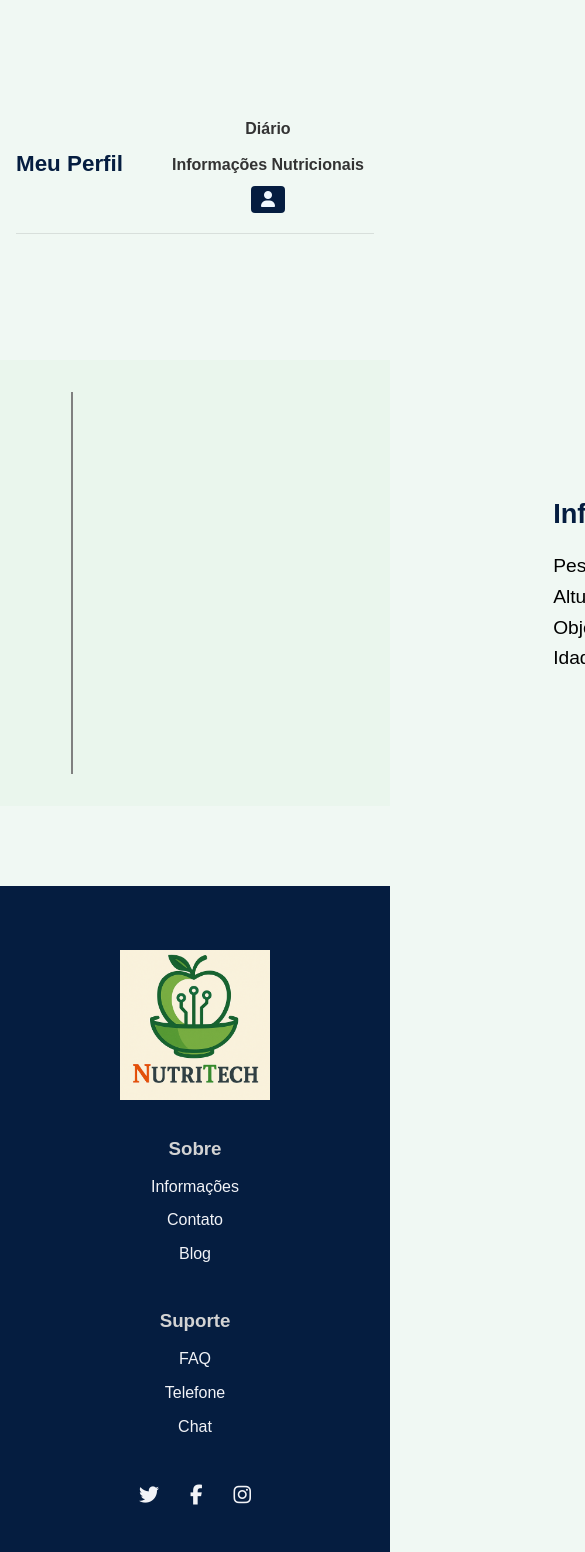
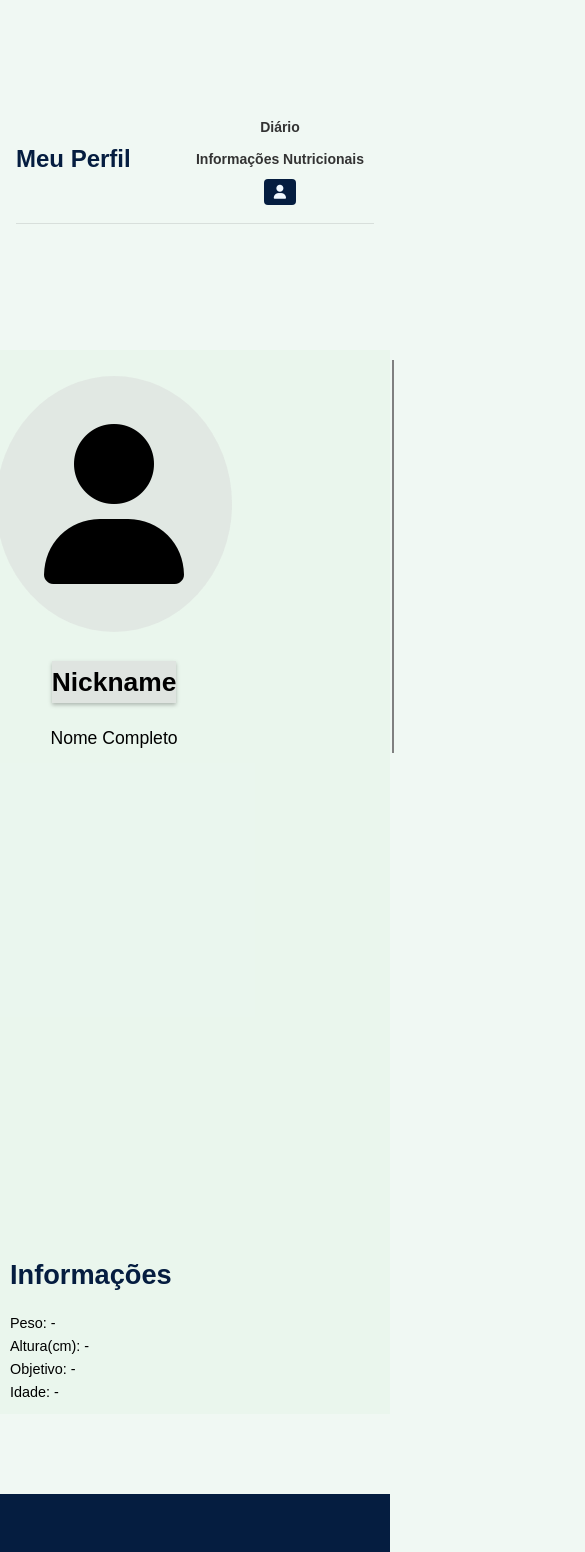
Before and after one commit to felipepcbatista/AuxilioNutricional, a website: page public/user_profile.html in a window 390 px wide. Shown: the top 1552 px of the page, 585 px wide, since content can reach past the window. Drawn offline with Linux system fonts and the light colour scheme.

Commit message:
User Profile 100% responsivo

```diff
--- a/public/assets/css/responsivo.css
+++ b/public/assets/css/responsivo.css
@@ -514,3 +514,123 @@
     padding: 10px 0;
   }
 }
+
+
+/*USER PROFILE*/
+
+@media (max-width: 1000px) {
+  body {
+    font-size: 16px;
+  }
+
+
+
+  header h1 {
+    font-size: 1.8rem;
+  }
+
+  nav ul {
+    display: flex;
+    justify-content: space-around;
+    padding: 0;
+  }
+
+  nav ul li {
+    margin: 0 10px;
+  }
+
+  main .user {
+    display: flex;
+    flex-direction: column;
+    align-items: center;
+    padding: 15px;
+  }
+
+  .user-list {
+    display: flex;
+    flex-direction: column;
+    align-items: center;
+    gap: 10px;
+  }
+
+  .user-icon {
+    font-size: 4rem;
+  }
+
+  .info-list {
+    margin-top: 20px;
+    width: 100%;
+  }
+
+  .info-list ul {
+    padding-left: 0;
+    list-style-position: inside;
+  }
+
+  footer .footer-container {
+    display: flex;
+    flex-wrap: wrap;
+    justify-content: space-around;
+  }
+
+  footer .footer-links {
+    margin: 15px 0;
+    width: 45%;
+  }
+
+  footer .footer-social {
+    width: 100%;
+    text-align: center;
+    margin-top: 10px;
+  }
+}
+
+@media (max-width: 480px) {
+  body {
+    font-size: 14px;
+  }
+
+  header h1 {
+    font-size: 1.5rem;
+    text-align: center;
+  }
+
+  nav ul {
+    flex-direction: column;
+    gap: 10px;
+  }
+
+  nav ul li {
+    margin: 0;
+  }
+
+  main .user {
+    padding: 10px;
+  }
+
+  .user-list {
+    gap: 5px;
+  }
+
+  .user-icon {
+    font-size: 3rem;
+  }
+
+  .info-list ul li {
+    font-size: 0.9rem;
+  }
+
+  footer .footer-links {
+    width: 100%;
+    margin: 10px 0;
+  }
+
+  footer .footer-container {
+    flex-direction: column;
+    align-items: center;
+  }
+
+  footer .footer-social {
+    margin-top: 20px;
+  }
+}
```
